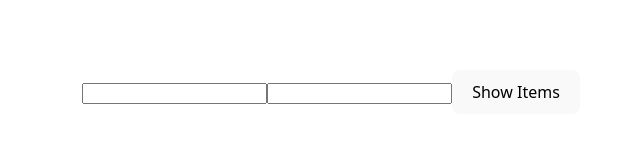
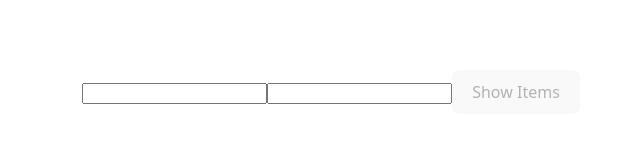
Before and after one commit to Jetpack019/Code-Practice-Notes, a React (Vite) app in the folder sample_list/: page / in a window 1280 px wide. Shown: the part 300-442 px from the top of the page, without its empty margins (309-949 px from the left). Built offline with nearby package versions, Linux system fonts and the light colour scheme.

Commit message:
listing of the input change completed

```diff
--- a/sample_list/src/component/Idea.jsx
+++ b/sample_list/src/component/Idea.jsx
@@ -16,7 +16,12 @@ function Idea() {
     setListData((prevData) => {
       return [...prevData, { title: firstVal, description: secondVal }];
     });
+    setTitleChange("");
+    setDescriptionChange("");
   }
+
+  const isDisabled =
+    titleChange.trim() === "" || descriptionChange.trim() === "";
 
   return (
     <div>
@@ -34,7 +39,10 @@ function Idea() {
         value={descriptionChange}
         onChange={handleDescriptionChange}
       />
-      <button onClick={() => showListData(titleChange, descriptionChange)}>
+      <button
+        onClick={() => showListData(titleChange, descriptionChange)}
+        disabled={isDisabled}
+      >
         Show Items
       </button>
       <p>{titleChange}</p>
```
